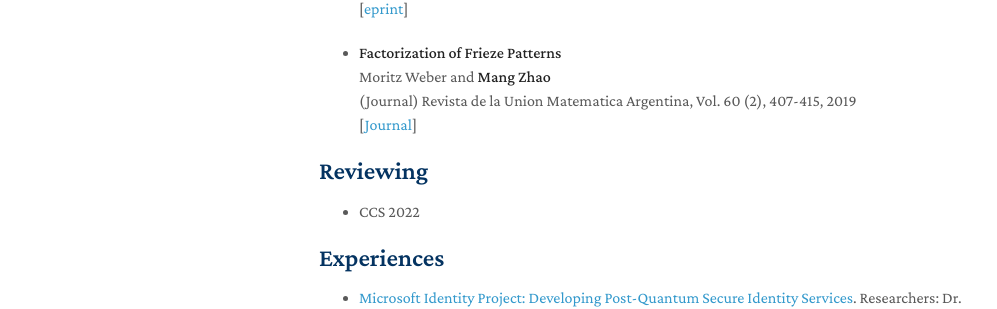
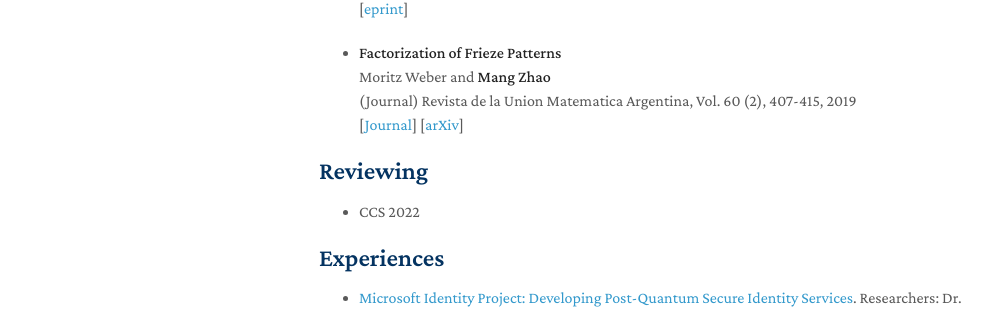
Before and after one commit to 422256579/myHomepage, a Jekyll site: the page built from index.md, in a window 1280 px wide and 1354 px high. Shown: the part 771-1080 px from the top of the window, without its empty margins (151-1148 px from the left). Built offline with Jekyll 4.4.1, drawn with Linux system fonts in a browser that asks for light colours; nearby versions of some CDN libraries; a style sheet for code colours, icons or effects is not loaded.

Commit message:
Update index.md

```diff
--- a/index.md
+++ b/index.md
@@ -47,7 +47,8 @@ I am currently a Ph.D. student in Computer Science at CISPA - Helmholtz Center f
   <br>
   (Journal) Revista de la Union Matematica Argentina, Vol. 60 (2), 407-415, 2019
   <br>
-  [[Journal](https://inmabb.criba.edu.ar/revuma/pdf/v60n2/v60n2a08.pdf)]
+  [[Journal](https://inmabb.criba.edu.ar/revuma/pdf/v60n2/v60n2a08.pdf)] [[arXiv]([https://inmabb.criba.edu.ar/revuma/pdf/v60n2/v60n2a08.pdf](https://arxiv.org/abs/1809.00274))]
+
 
 ## Reviewing
 
```
